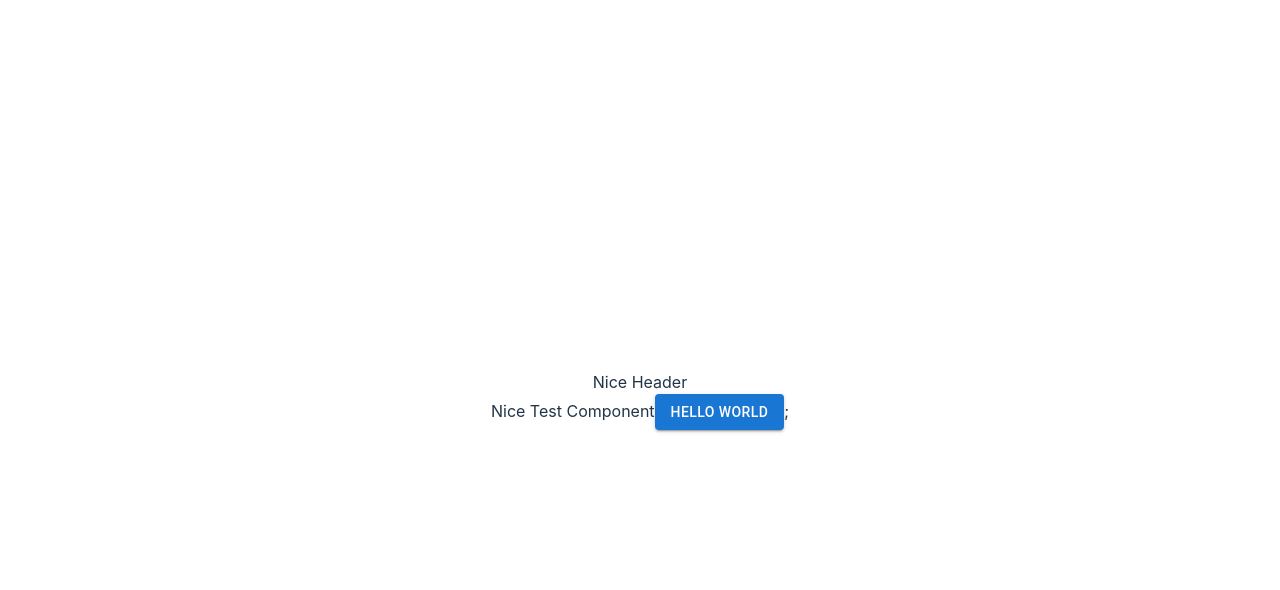
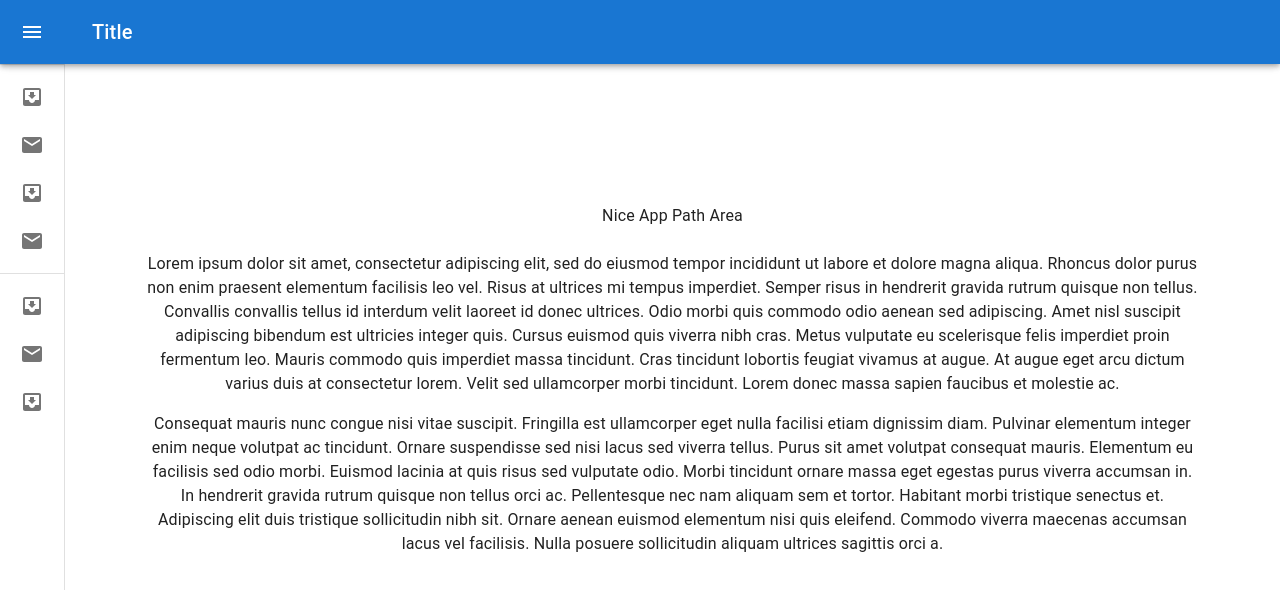
Before and after one commit to 253eosam/create-react-amdin, a React (Vite) app: page /f in a window 1280 px wide. Shown: the top 590 px of the page. Built offline with nearby package versions, Linux system fonts and the light colour scheme.

Commit message:
admin layout init

```diff
--- a/package.json
+++ b/package.json
@@ -15,9 +15,11 @@
     "@fontsource/roboto": "^5.0.8",
     "@mui/icons-material": "^5.14.18",
     "@mui/material": "^5.14.18",
+    "@mui/styled-engine-sc": "^6.0.0-alpha.6",
     "react": "^18.2.0",
     "react-dom": "^18.2.0",
-    "react-router-dom": "^6.20.0"
+    "react-router-dom": "^6.20.0",
+    "styled-components": "^6.1.1"
   },
   "devDependencies": {
     "@types/react": "^18.2.37",
--- a/src/App.tsx
+++ b/src/App.tsx
@@ -1,14 +1,14 @@
 import { BrowserRouter, Route, Routes } from 'react-router-dom'
-import TestComponent from './components/TestComponent'
 import DefaultLayout from '@/layouts/default'
 import './App.css'
+import AppContent from './components/AppContent'
 
 function App() {
   return (
     <BrowserRouter>
       <Routes>
         <Route path="/" element={<DefaultLayout />}>
-          <Route path="f" element={<TestComponent />}></Route>
+          <Route path="f" element={<AppContent />}></Route>
         </Route>
       </Routes>
     </BrowserRouter>
--- /dev/null
+++ b/src/common/index.ts
@@ -0,0 +1,5 @@
+export default {
+  style: {
+    DRAWER_WIDTH: 240
+  }
+}
--- /dev/null
+++ b/src/components/AppContent.tsx
@@ -0,0 +1,41 @@
+import { Box, Typography } from '@mui/material'
+import React from 'react'
+
+type Props = unknown
+
+const AppContent: React.FC<Props> = () => {
+
+  return (
+    <Box component="main" sx={{ flexGrow: 1, p: 3 }}>
+        <Typography paragraph>
+          Lorem ipsum dolor sit amet, consectetur adipiscing elit, sed do eiusmod
+          tempor incididunt ut labore et dolore magna aliqua. Rhoncus dolor purus non
+          enim praesent elementum facilisis leo vel. Risus at ultrices mi tempus
+          imperdiet. Semper risus in hendrerit gravida rutrum quisque non tellus.
+          Convallis convallis tellus id interdum velit laoreet id donec ultrices.
+          Odio morbi quis commodo odio aenean sed adipiscing. Amet nisl suscipit
+          adipiscing bibendum est ultricies integer quis. Cursus euismod quis viverra
+          nibh cras. Metus vulputate eu scelerisque felis imperdiet proin fermentum
+          leo. Mauris commodo quis imperdiet massa tincidunt. Cras tincidunt lobortis
+          feugiat vivamus at augue. At augue eget arcu dictum varius duis at
+          consectetur lorem. Velit sed ullamcorper morbi tincidunt. Lorem donec massa
+          sapien faucibus et molestie ac.
+        </Typography>
+        <Typography paragraph>
+          Consequat mauris nunc congue nisi vitae suscipit. Fringilla est ullamcorper
+          eget nulla facilisi etiam dignissim diam. Pulvinar elementum integer enim
+          neque volutpat ac tincidunt. Ornare suspendisse sed nisi lacus sed viverra
+          tellus. Purus sit amet volutpat consequat mauris. Elementum eu facilisis
+          sed odio morbi. Euismod lacinia at quis risus sed vulputate odio. Morbi
+          tincidunt ornare massa eget egestas purus viverra accumsan in. In hendrerit
+          gravida rutrum quisque non tellus orci ac. Pellentesque nec nam aliquam sem
+          et tortor. Habitant morbi tristique senectus et. Adipiscing elit duis
+          tristique sollicitudin nibh sit. Ornare aenean euismod elementum nisi quis
+          eleifend. Commodo viverra maecenas accumsan lacus vel facilisis. Nulla
+          posuere sollicitudin aliquam ultrices sagittis orci a.
+        </Typography>
+      </Box>
+  )
+}
+
+export default AppContent
--- a/src/components/AppHeader.tsx
+++ b/src/components/AppHeader.tsx
@@ -1,13 +1,67 @@
+import Toolbar from '@mui/material/Toolbar';
+import Typography from '@mui/material/Typography';
+import IconButton from '@mui/material/IconButton';
+import MuiAppBar, { AppBarProps as MuiAppBarProps } from '@mui/material/AppBar';
+import { styled } from '@mui/material/styles';
+import Common from '@/common'
+import MenuIcon from '@mui/icons-material/Menu'
 import React from 'react'
 
-type Props = unknown
+const drawerWidth = Common.style.DRAWER_WIDTH
 
-const AppHeader: React.FC<Props> = () => {
+type Props = {
+  open: boolean,
+  setOpen:  React.Dispatch<React.SetStateAction<boolean>>;
+}
+
+interface AppBarProps extends MuiAppBarProps {
+  open?: boolean;
+}
+
+const AppBar = styled(MuiAppBar, {
+  shouldForwardProp: (prop) => prop !== 'open',
+})<AppBarProps>(({ theme, open }) => ({
+  zIndex: theme.zIndex.drawer + 1,
+  transition: theme.transitions.create(['width', 'margin'], {
+    easing: theme.transitions.easing.sharp,
+    duration: theme.transitions.duration.leavingScreen,
+  }),
+  ...(open && {
+    marginLeft: drawerWidth,
+    width: `calc(100% - ${drawerWidth}px)`,
+    transition: theme.transitions.create(['width', 'margin'], {
+      easing: theme.transitions.easing.sharp,
+      duration: theme.transitions.duration.enteringScreen,
+    }),
+  }),
+}));
+
+const AppHeader: React.FC<Props> = ({ open , setOpen }) => {
+
+  const handleDrawerOpen = () => {
+    setOpen(true)
+  }
 
   return (
-    <div>
-      Nice Header
-    </div>
+    <AppBar position="fixed" open={open}>
+      <Toolbar>
+        <IconButton
+          color="inherit"
+          aria-label="open drawer"
+          onClick={handleDrawerOpen}
+          edge="start"
+          sx={{
+            marginRight: 5,
+            ...(open && { display: 'none' }),
+          }}
+        >
+          <MenuIcon />
+        </IconButton>
+        <Typography variant="h6" noWrap component="div">
+          Title
+        </Typography>
+      </Toolbar>
+    </AppBar>
   )
 }
 
--- /dev/null
+++ b/src/components/AppPathArea.tsx
@@ -0,0 +1,13 @@
+import React from 'react'
+
+type Props = unknown
+
+const AppPathArea: React.FC<Props> = () => {
+
+  return (
+    <div>Nice App Path Area
+    </div>
+  )
+}
+
+export default AppPathArea
--- /dev/null
+++ b/src/components/AppSidebar.tsx
@@ -0,0 +1,136 @@
+import MuiDrawer from '@mui/material/Drawer';
+import List from '@mui/material/List';
+import Divider from '@mui/material/Divider';
+import IconButton from '@mui/material/IconButton';
+import ListItem from '@mui/material/ListItem';
+import ListItemButton from '@mui/material/ListItemButton';
+import ListItemIcon from '@mui/material/ListItemIcon';
+import ListItemText from '@mui/material/ListItemText';
+import { styled, useTheme, Theme, CSSObject } from '@mui/material/styles';
+import InboxIcon from '@mui/icons-material/MoveToInbox';
+import MailIcon from '@mui/icons-material/Mail';
+import ChevronLeftIcon from '@mui/icons-material/ChevronLeft';
+import ChevronRightIcon from '@mui/icons-material/ChevronRight';
+import React from 'react'
+import Common from '@/common'
+
+const drawerWidth = Common.style.DRAWER_WIDTH
+
+type Props = {
+  open: boolean,
+  setOpen:  React.Dispatch<React.SetStateAction<boolean>>;
+}
+
+const openedMixin = (theme: Theme): CSSObject => ({
+  width: drawerWidth,
+  transition: theme.transitions.create('width', {
+    easing: theme.transitions.easing.sharp,
+    duration: theme.transitions.duration.enteringScreen,
+  }),
+  overflowX: 'hidden',
+});
+
+const closedMixin = (theme: Theme): CSSObject => ({
+  transition: theme.transitions.create('width', {
+    easing: theme.transitions.easing.sharp,
+    duration: theme.transitions.duration.leavingScreen,
+  }),
+  overflowX: 'hidden',
+  width: `calc(${theme.spacing(7)} + 1px)`,
+  [theme.breakpoints.up('sm')]: {
+    width: `calc(${theme.spacing(8)} + 1px)`,
+  },
+});
+
+const Drawer = styled(MuiDrawer, { shouldForwardProp: (prop) => prop !== 'open' })(
+  ({ theme, open }) => ({
+    width: drawerWidth,
+    flexShrink: 0,
+    whiteSpace: 'nowrap',
+    boxSizing: 'border-box',
+    ...(open && {
+      ...openedMixin(theme),
+      '& .MuiDrawer-paper': openedMixin(theme),
+    }),
+    ...(!open && {
+      ...closedMixin(theme),
+      '& .MuiDrawer-paper': closedMixin(theme),
+    }),
+  }),
+);
+
+const DrawerHeader = styled('div')(({ theme }) => ({
+  display: 'flex',
+  alignItems: 'center',
+  justifyContent: 'flex-end',
+  padding: theme.spacing(0, 1),
+  // necessary for content to be below app bar
+  ...theme.mixins.toolbar,
+}));
+const AppSidebar: React.FC<Props> = ({ open, setOpen }) => {
+  const theme = useTheme();
+
+  const handleDrawerClose = () => {
+    setOpen(false);
+  };
+
+  return (
+    <Drawer variant="permanent" open={open}>
+      <DrawerHeader>
+        <IconButton onClick={handleDrawerClose}>{theme.direction === 'rtl' ? <ChevronRightIcon /> : <ChevronLeftIcon />}</IconButton>
+      </DrawerHeader>
+      <Divider />
+      <List>
+        {['Inbox', 'Starred', 'Send email', 'Drafts'].map((text, index) => (
+          <ListItem key={text} disablePadding sx={{ display: 'block' }}>
+            <ListItemButton
+              sx={{
+                minHeight: 48,
+                justifyContent: open ? 'initial' : 'center',
+                px: 2.5,
+              }}
+            >
+              <ListItemIcon
+                sx={{
+                  minWidth: 0,
+                  mr: open ? 3 : 'auto',
+                  justifyContent: 'center',
+                }}
+              >
+                {index % 2 === 0 ? <InboxIcon /> : <MailIcon />}
+              </ListItemIcon>
+              <ListItemText primary={text} sx={{ opacity: open ? 1 : 0 }} />
+            </ListItemButton>
+          </ListItem>
+        ))}
+      </List>
+      <Divider />
+      <List>
+        {['All mail', 'Trash', 'Spam'].map((text, index) => (
+          <ListItem key={text} disablePadding sx={{ display: 'block' }}>
+            <ListItemButton
+              sx={{
+                minHeight: 48,
+                justifyContent: open ? 'initial' : 'center',
+                px: 2.5,
+              }}
+            >
+              <ListItemIcon
+                sx={{
+                  minWidth: 0,
+                  mr: open ? 3 : 'auto',
+                  justifyContent: 'center',
+                }}
+              >
+                {index % 2 === 0 ? <InboxIcon /> : <MailIcon />}
+              </ListItemIcon>
+              <ListItemText primary={text} sx={{ opacity: open ? 1 : 0 }} />
+            </ListItemButton>
+          </ListItem>
+        ))}
+      </List>
+    </Drawer>
+  )
+}
+
+export default AppSidebar
--- a/src/layouts/default.tsx
+++ b/src/layouts/default.tsx
@@ -1,16 +1,26 @@
 import AppHeader from '@/components/AppHeader'
+import AppPathArea from '@/components/AppPathArea'
+import AppSidebar from '@/components/AppSidebar'
+import Box from '@mui/material/Box'
+import CssBaseline from '@mui/material/CssBaseline'
 import React from 'react'
 import { Outlet } from 'react-router'
 
 type Props = unknown
 
 const Default: React.FC<Props> = () => {
+  const [open, setOpen] = React.useState(false)
 
   return (
-    <div>
-      <AppHeader></AppHeader>
-      <Outlet/>
-    </div>
+    <Box sx={{ display: 'flex' }}>
+      <CssBaseline />
+      <AppHeader open={open} setOpen={setOpen}></AppHeader>
+      <AppSidebar open={open} setOpen={setOpen}></AppSidebar>
+      <Box component={'main'} sx={{ flexGrow: 1, p: 3 }}>
+        <AppPathArea></AppPathArea>
+        <Outlet/>
+      </Box>
+    </Box>
   )
 }
 
```
Also changed, not shown: 1 other file (tests, documents, lock files or other folders).
